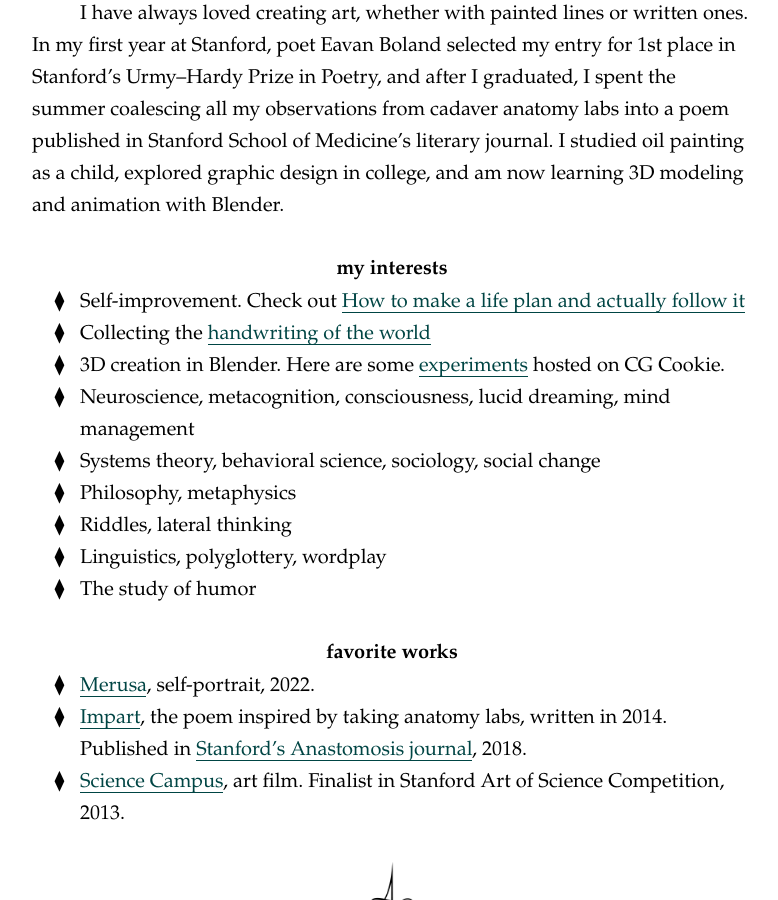
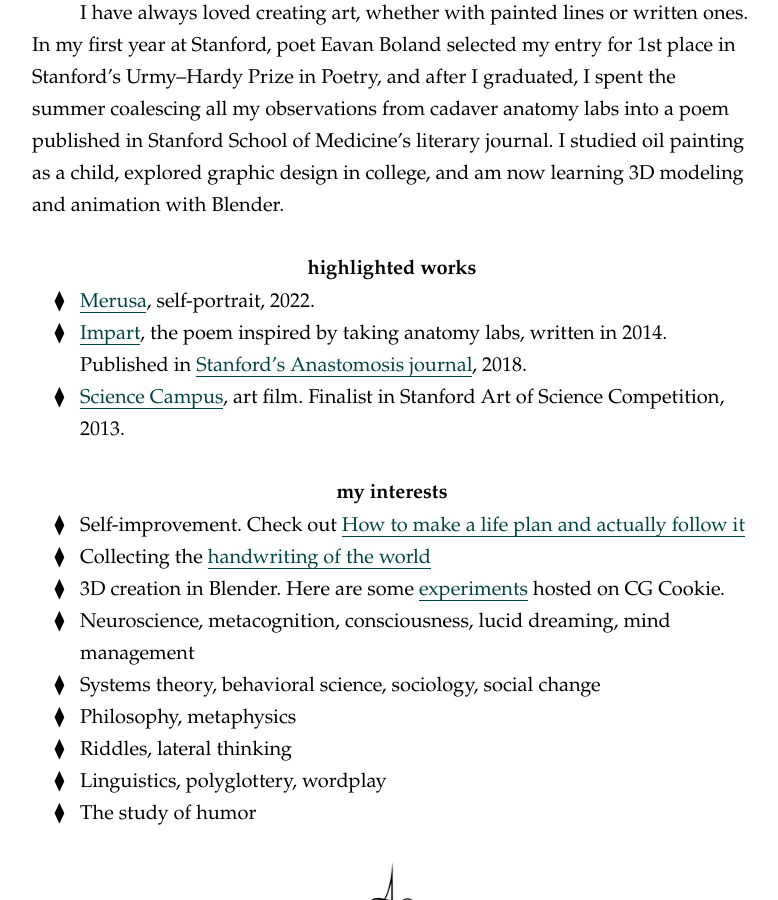
Before and after one commit to aubrielee/aubrielee.github.io, a Jekyll site: the page built from index.md, in a window 1280 px wide and 900 px high, scrolled down 683 px. Shown: the whole window, without its empty margins (248-1026 px from the left). Built offline with Jekyll 4.4.1, drawn with Linux system fonts in a browser that asks for light colours; nearby versions of some CDN libraries; some web fonts are replaced; some of the changed lines change nothing that is shown.

Commit message:
Update index.md

```diff
--- a/index.md
+++ b/index.md
@@ -23,6 +23,11 @@ I earned an engineering degree from Stanford University’s Mechanical Engineeri
 
 I have always loved creating art, whether with painted lines or written ones. In my first year at Stanford, poet Eavan Boland selected my entry for 1st place in Stanford’s Urmy–Hardy Prize in Poetry, and after I graduated, I spent the summer coalescing all my observations from cadaver anatomy labs into a poem published in Stanford School of Medicine’s literary journal. I studied oil painting as a child, explored graphic design in college, and am now learning 3D modeling and animation with Blender.
 
+## highlighted works
+- [Merusa](https://www.instagram.com/p/CkZ0RtRL4HY/?utm_source=ig_web_copy_link), self-portrait, 2022.
+- <a href="https://med.stanford.edu/content/dam/sm/medicineandthemuse/documents/Fall-2018.pdf#page=13" target="_blank" tabindex="0"><span class="pieceTitle">Impart</span></a>, the poem inspired by taking anatomy labs, written in 2014. Published in <a href="https://med.stanford.edu/medicineandthemuse/events/About.html" target="_blank" tabindex="0">Stanford's Anastomosis journal</a>, 2018.
+- <a href="https://www.youtube.com/watch?v=cNyE5ZhvGDI" target="_blank" tabindex="0"><span class="pieceTitle">Science Campus</span></a>, art film. Finalist in Stanford Art of Science Competition, 2013.
+
 ## my interests
 - Self-improvement. Check out <a href="https://medium.com/@aubrie/how-to-make-a-life-plan-and-actually-follow-it-801e5335a63a" target="_blank" tabindex="0"><span class="pieceTitle">How to make a life plan and actually follow it</span></a>
 - Collecting the <a href="https://www.reddit.com/r/Handwriting/comments/ndcful/help_me_collect_the_handwriting_of_the_world_if/" target="_blank" tabindex="0">handwriting of the world</a>
@@ -33,8 +38,3 @@ I have always loved creating art, whether with painted lines or written ones. In
 - Riddles, lateral thinking
 - Linguistics, polyglottery, wordplay
 - The study of humor
-
-## favorite works
-- [Merusa](https://www.instagram.com/p/CkZ0RtRL4HY/?utm_source=ig_web_copy_link), self-portrait, 2022.
-- <a href="https://med.stanford.edu/content/dam/sm/medicineandthemuse/documents/Fall-2018.pdf#page=13" target="_blank" tabindex="0"><span class="pieceTitle">Impart</span></a>, the poem inspired by taking anatomy labs, written in 2014. Published in <a href="https://med.stanford.edu/medicineandthemuse/events/About.html" target="_blank" tabindex="0">Stanford's Anastomosis journal</a>, 2018.
-- <a href="https://www.youtube.com/watch?v=cNyE5ZhvGDI" target="_blank" tabindex="0"><span class="pieceTitle">Science Campus</span></a>, art film. Finalist in Stanford Art of Science Competition, 2013.
```
